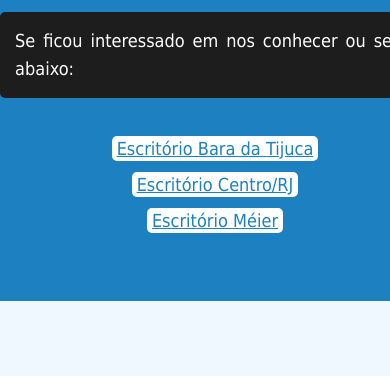
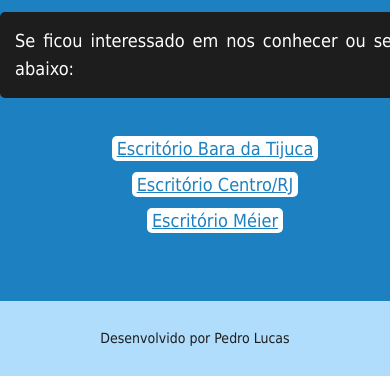
Before and after one commit to Pucasss/Imobiliaria-Santos, a plain HTML site: page index.html in a window 390 px wide. Shown: the part 2784-3160 px from the top of the page. Before the commit the page ends 3085 px from the top, so only its background shows below. Drawn offline with Linux system fonts and the light colour scheme.

Commit message:
imobiliaria

```diff
--- a/index.html
+++ b/index.html
@@ -71,5 +71,6 @@
             <li><a href="tel: +99 99999999">Escritório Méier</a></li>
         </ul>
     </div>
+    <footer><p class="footer">Desenvolvido por Pedro Lucas</p></footer>
 </body>
 </html>
--- a/style.css
+++ b/style.css
@@ -177,3 +177,19 @@ iframe {
     height: 350px;
     width: 700px;
 }
+
+footer {
+    background-color: #afddfb;
+    height: 75px;
+    display: flex;
+    align-items: center;
+    justify-content: center;
+    color: #ffffff;
+    margin-bottom: 0;
+}
+
+.footer {
+    text-align: center;
+    color: #1d1d1d;
+    font-size: 14px;
+}
```
